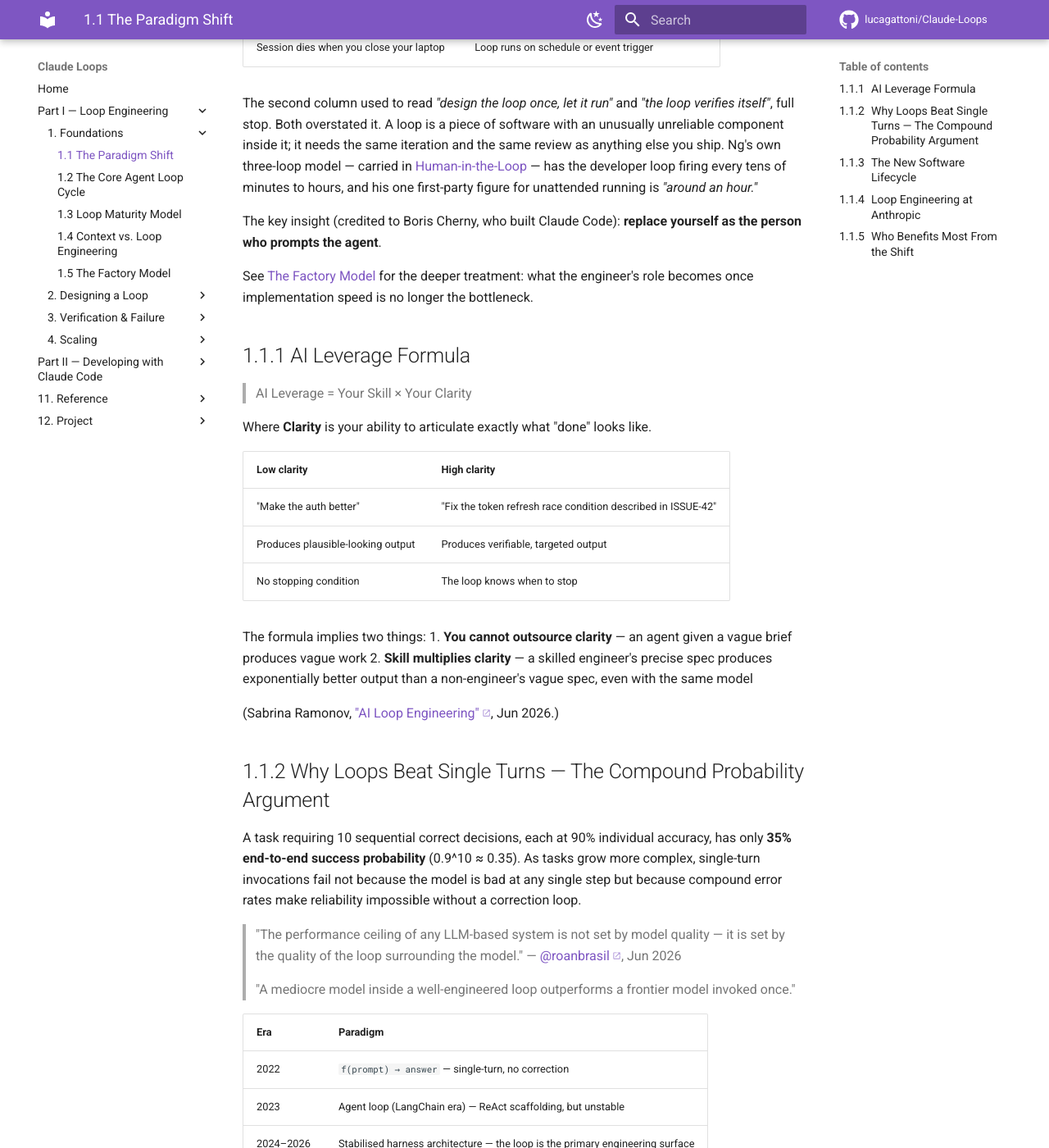
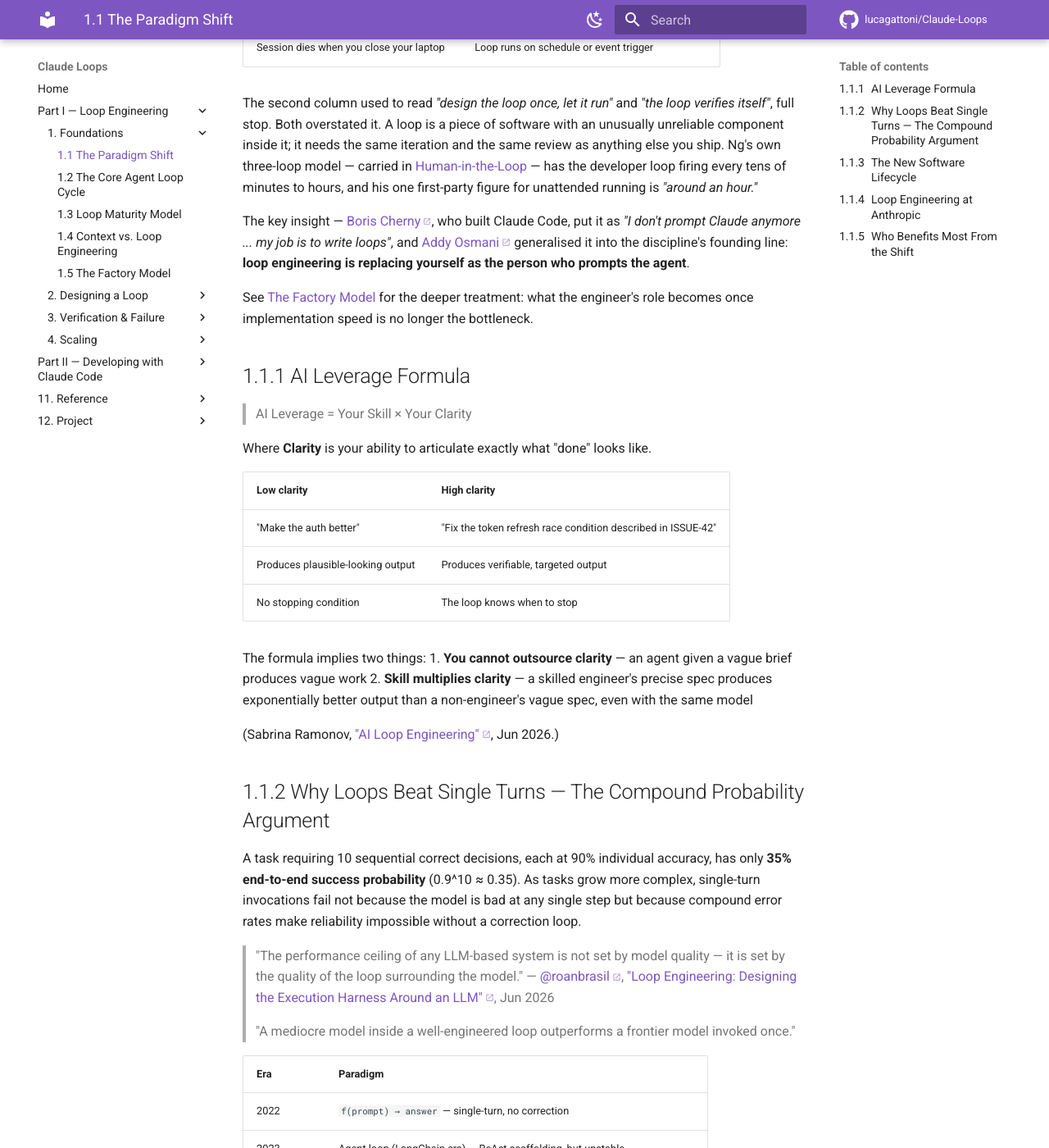
Before and after one commit to lucagattoni/Claude-Loops, an MkDocs documentation site: the page built from docs/01-paradigm-shift.md, in a window 1280 px wide and 1400 px high, scrolled down 537 px. Shown: the whole window at 82% size. Built offline with MkDocs 1.6.1 and Material for MkDocs 9.7.7, drawn with Linux system fonts in a browser that asks for light colours; comment, search, counter and statistics services are not loaded; some of the changed text lies outside the part shown.

Commit message:
01-paradigm-shift.md: 6 fact-check fix(es) from the C7 doc sweep
Change types: CORRECT×2, ADD_CITATION_LINK×2, REMOVE×1, pointer-sync×1

- [high] The over-correction lens ran and could not save it: it checked claude.com/blog/getting-started-with-loops (the official Anthropic post on this exact topic), general search, and the video sou
- [medium] Supersedes the proposed barath.ai link, which its own finder called the weakest of the batch (a secondary summary that does not carry the phrase). The docs/32 refuter's live fetch of addyosm
- [medium] A reader clicking a quote attribution should reach the quote, not a profile homepage. Kept the @handle link (rule 7 wants handles linked to their official page) and added the article alongsi
- [medium] Same fix nine lines later — a bare article title with no link, rule 7. Same URL form as docs/32.
- [medium] Refuter re-fetched the page; its own self-citation block gives title 'Agentic coding and persistent returns to expertise' and date 2026-06-16. The KB's title string appears nowhere on the pa
- [low] Same stale /news/ path edit #105 corrects in docs/32. Verified: the /news/ URL 302s to /engineering/building-effective-agents (curl, 2026-09-07). Not dead, but the canonical path is the /eng

Backlog step 11 (C7). 34/34 units, 4,025 previously-unverified lines, 656 claims
checked, 471 URLs opened. Evidence: plans/20260907_0100-c7-doc-sweep-evidence.md.
mkdocs build --strict green on the full change set.

Co-Authored-By: Claude Opus 5 (1M context) <noreply@anthropic.com>
Claude-Session: https://claude.ai/code/session_0143r6VLrjfhL34xeWGQvHmV

```diff
--- a/docs/01-paradigm-shift.md
+++ b/docs/01-paradigm-shift.md
@@ -24,8 +24,11 @@ you ship. Ng's own three-loop model — carried in
 [Human-in-the-Loop](14-human-in-the-loop.md) — has the developer loop firing every tens of minutes
 to hours, and his one first-party figure for unattended running is *"around an hour."*
 
-The key insight (credited to Boris Cherny, who built Claude Code):
-**replace yourself as the person who prompts the agent**.
+The key insight — [Boris Cherny](https://www.youtube.com/watch?v=RkQQ7WEor7w&t=11m45s),
+who built Claude Code, put it as *"I don't prompt Claude anymore ... my job is to write
+loops"*, and [Addy Osmani](https://addyosmani.com/blog/loop-engineering/) generalised it
+into the discipline's founding line:
+**loop engineering is replacing yourself as the person who prompts the agent**.
 
 See [The Factory Model](26-factory-model.md) for the deeper treatment: what the
 engineer's role becomes once implementation speed is no longer the bottleneck.
@@ -56,7 +59,7 @@ complex, single-turn invocations fail not because the model is bad at any single
 but because compound error rates make reliability impossible without a correction loop.
 
 > "The performance ceiling of any LLM-based system is not set by model quality —
-> it is set by the quality of the loop surrounding the model." — [@roanbrasil](https://x.com/roanbrasil), Jun 2026
+> it is set by the quality of the loop surrounding the model." — [@roanbrasil](https://x.com/roanbrasil), ["Loop Engineering: Designing the Execution Harness Around an LLM"](https://medium.com/p/loop-engineering-designing-the-execution-harness-around-an-llm-936afeb6a72d), Jun 2026
 
 > "A mediocre model inside a well-engineered loop outperforms a frontier model invoked once."
 
@@ -66,7 +69,7 @@ but because compound error rates make reliability impossible without a correctio
 | 2023 | Agent loop (LangChain era) — ReAct scaffolding, but unstable |
 | 2024–2026 | Stabilised harness architecture — the loop is the primary engineering surface |
 
-([@roanbrasil](https://x.com/roanbrasil), "Loop Engineering: Designing the Execution Harness Around an LLM", Jun 2026.)
+([@roanbrasil](https://x.com/roanbrasil), ["Loop Engineering: Designing the Execution Harness Around an LLM"](https://medium.com/p/loop-engineering-designing-the-execution-harness-around-an-llm-936afeb6a72d), Jun 2026.)
 
 ## The New Software Lifecycle
 
@@ -103,7 +104,7 @@ Anthropic published five canonical agent workflow patterns that underpin their i
 
 The **evaluator-optimizer** is the canonical implementation of the maker/checker verification loop: the generator produces an artifact, the evaluator judges it against defined criteria, and the result drives the next generation. The loop exits when the evaluator's criteria are met — this is loop engineering's stopping condition in practice. See [Subagents](07-subagents.md) for the DOER/CHECKER pattern and evaluator tuning.
 
-(Anthropic, ["Building Effective Agents"](https://www.anthropic.com/news/building-effective-agents), Dec 2024.)
+(Anthropic, ["Building Effective Agents"](https://www.anthropic.com/engineering/building-effective-agents), Dec 2024.)
 
 ## Who Benefits Most From the Shift
 
@@ -117,4 +118,4 @@ than a strong general-purpose engineer working outside their domain, because
 clarity about *what "done" means in this domain* is what lets Claude do more per
 turn — the throughline back to the compound-probability argument above: fewer,
 clearer decisions per instruction compounds into fewer total turns needed.
-(Anthropic Research, ["Claude Code expertise analysis"](https://www.anthropic.com/research/claude-code-expertise), Jul 2026.)
+(Anthropic Research, ["Agentic coding and persistent returns to expertise"](https://www.anthropic.com/research/claude-code-expertise), Jun 2026.)
```
Also changed, not shown: other parts of docs/01-paradigm-shift.md (+0 -2 lines).
